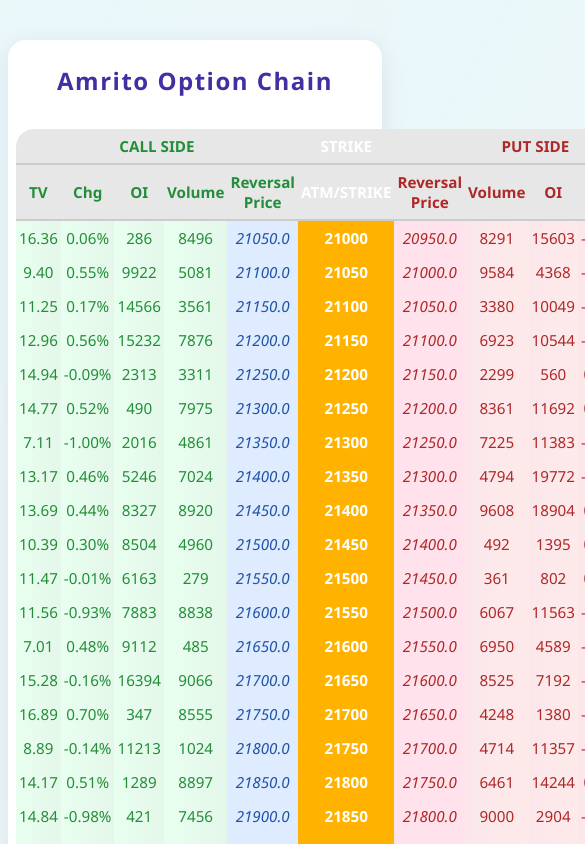
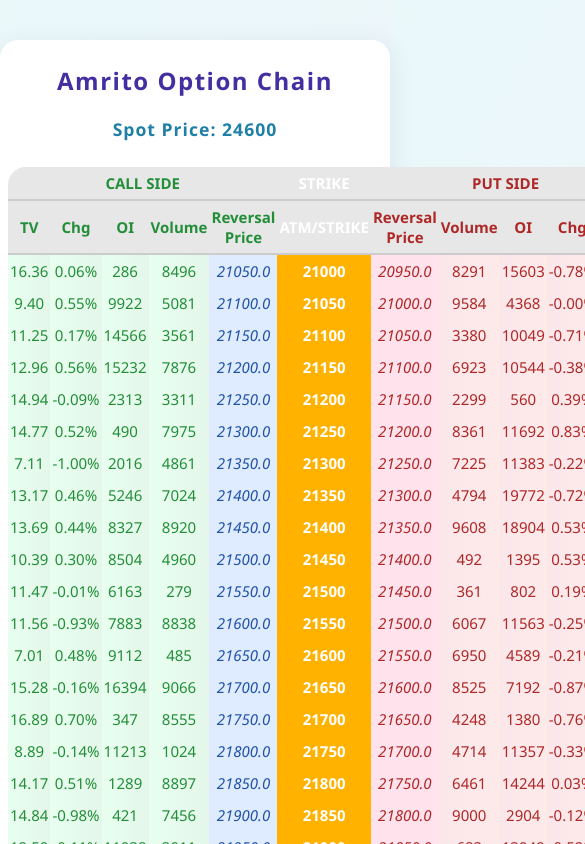
Before and after one commit to askahldr-source/perfectmedicine, a plain HTML site: page index.html in a window 390 px wide. Shown: the top 844 px of the page, 585 px wide, since content can reach past the window. Drawn offline with Linux system fonts and the light colour scheme.

Commit message:
Update index.html

```diff
--- a/index.html
+++ b/index.html
@@ -8,22 +8,31 @@
         body {
             background: linear-gradient(120deg, #eaf8fa 0%, #f8eaf5 100%);
             font-family: 'Segoe UI', Arial, sans-serif;
+            margin: 0;
         }
         .container {
-            max-width: 1200px;
+            max-width: 1240px;
             margin: 40px auto;
             background: #fff;
             border-radius: 18px;
             box-shadow: 0 6px 24px rgba(60,60,120,0.11);
-            padding: 28px;
+            padding: 36px 24px 24px 24px;
         }
         h1 {
             text-align: center;
             color: #442ea1;
-            margin-bottom: 32px;
+            margin-bottom: 20px;
             font-size: 2.3em;
             letter-spacing: 1.5px;
             font-weight: 700;
+        }
+        .spot-label {
+            text-align: center;
+            font-size: 1.4em;
+            color: #1e7fa7;
+            font-weight: bold;
+            margin-bottom: 26px;
+            letter-spacing: 1px;
         }
         .option-table {
             width: 100%;
@@ -34,7 +43,7 @@
             overflow: hidden;
         }
         .option-table th, .option-table td {
-            padding: 10px 8px;
+            padding: 12px 10px;
             text-align: center;
             font-size: 1.08em;
             transition: background 0.2s;
@@ -72,6 +81,8 @@
             color: #fff;
             font-weight: bold;
             font-size: 1.08em;
+            position: relative;
+            z-index: 1;
         }
         .volume-highest {
             background: #2e77d0 !important;
@@ -98,16 +109,36 @@
         .option-table tr:hover td {
             background: #f6f4fd;
         }
+        /* Spot price row highlight & horizontal line */
+        .spot-row td {
+            background: #e3f3ff !important;
+            box-shadow: 0 -2px 0 0 #1e7fa7 inset;
+            position: relative;
+        }
+        .spot-row td.strike:before {
+            content: '';
+            display: block;
+            position: absolute;
+            left: 0; right: 0; top: 50%;
+            height: 4px;
+            background: #1e7fa7;
+            opacity: 0.4;
+            z-index: 2;
+        }
         @media (max-width: 900px) {
             .container { padding: 8px; }
-            .option-table th, .option-table td { padding: 7px 3px; font-size: 0.95em; }
+            .option-table th, .option-table td { padding: 6px 2px; font-size: 0.94em; }
             h1 { font-size: 1.5em; }
+            .spot-label { font-size: 1.1em; }
         }
     </style>
 </head>
 <body>
     <div class="container">
         <h1>Amrito Option Chain</h1>
+        <div class="spot-label">
+            Spot Price: <span id="spot-price-label"></span>
+        </div>
         <table class="option-table" id="option-table">
             <tr>
                 <th colspan="5" class="call-head">CALL SIDE</th>
@@ -130,10 +161,14 @@
         </table>
         <p style="text-align:center;color:#999;margin-top:24px;">
             Strike price: 21000 to 28000, step 50.<br>
-            Highest volume: blue, second highest: yellow (call & put side independent).
+            Highest volume: blue, second highest: yellow (call & put side independently).
         </p>
     </div>
     <script>
+        // Set your spot price here!
+        const spotPrice = 24600;
+        document.getElementById("spot-price-label").textContent = spotPrice;
+
         // Generate mock data for demonstration (random for now)
         const startStrike = 21000, endStrike = 28000, step = 50;
         let data = [];
@@ -169,6 +204,8 @@
         const table = document.getElementById('option-table');
         data.forEach((row, idx) => {
             let tr = document.createElement('tr');
+            // Spot price row highlight
+            if(row.strike === spotPrice) tr.className = 'spot-row';
             tr.innerHTML = `
                 <td class="call-cell">${row.callTV}</td>
                 <td class="call-cell">${row.callChg}</td>
```
